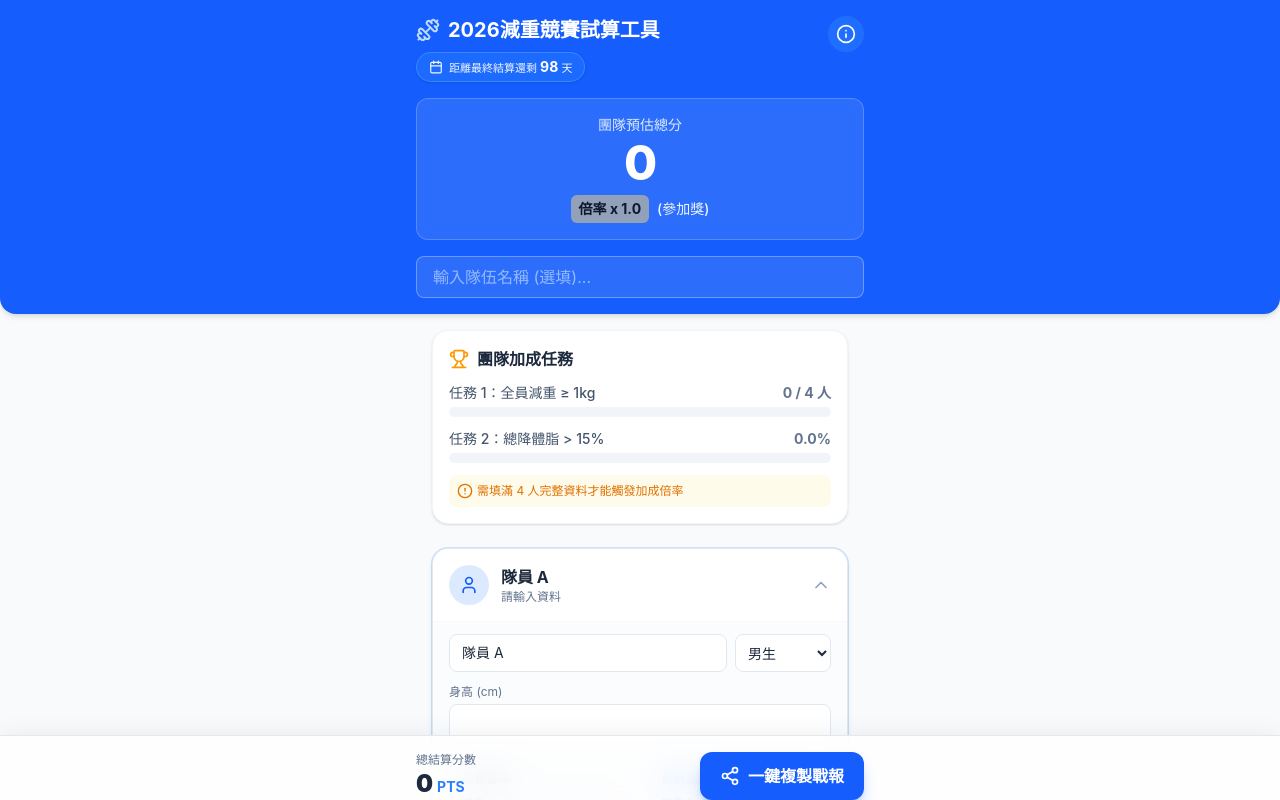
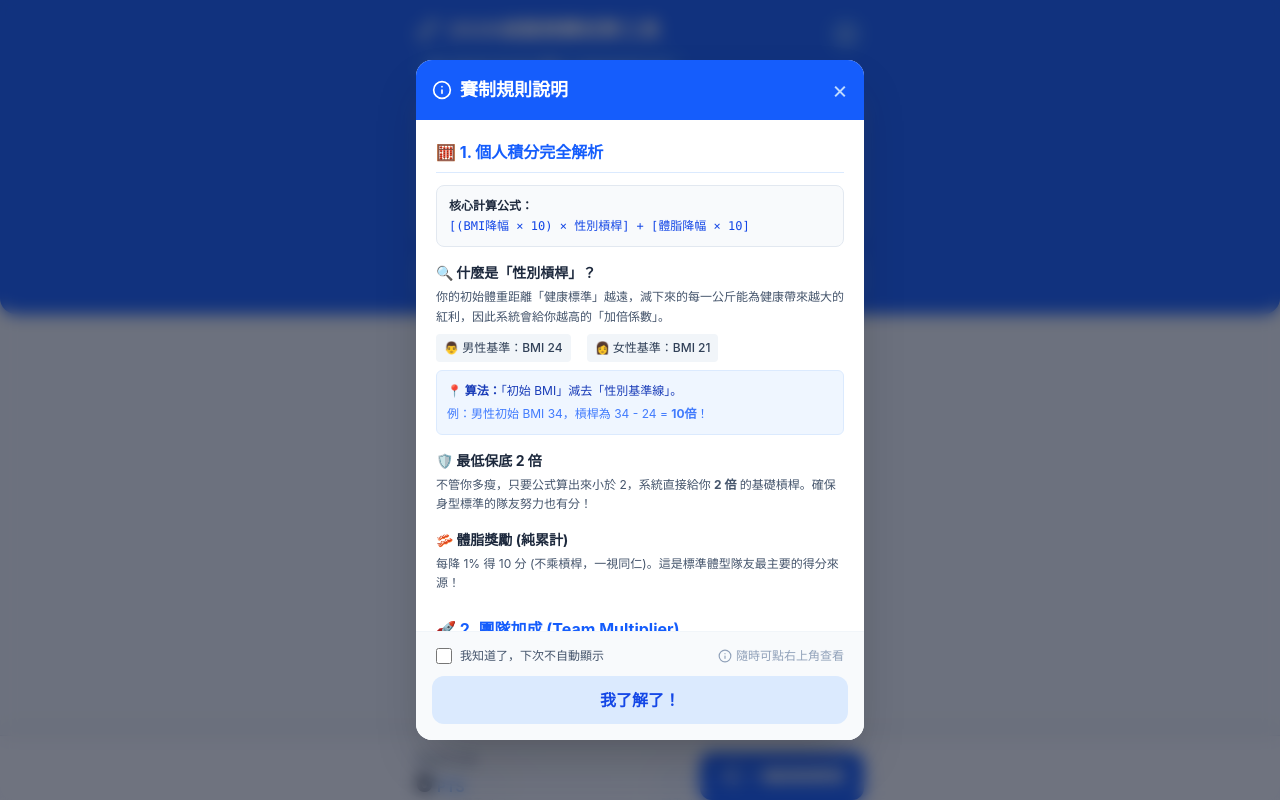
Before and after one commit to donald0124/JJBS, a React (Vite) app: page / in a window 1280 px wide. Shown: the top 800 px of the page. Built offline with nearby package versions, Linux system fonts and the light colour scheme.

Commit message:
feat: 新增關閉規則視窗的功能及相關狀態管理

```diff
--- a/src/App.jsx
+++ b/src/App.jsx
@@ -49,6 +49,17 @@ export default function App() {
   const [showRules, setShowRules] = useState(false);
   const [showDatesModal, setShowDatesModal] = useState(false); // 新增：控制時程表彈出視窗
   const [copyStatus, setCopyStatus] = useState('');
+  const [dontShow, setDontShow] = useState(false);
+
+  // --- 新增：處理關閉規則視窗 ---
+  const handleCloseRules = () => {
+    if (dontShow) {
+      localStorage.setItem('hide-health-leverage-rules', 'true');
+    } else {
+      localStorage.removeItem('hide-health-leverage-rules'); // 若取消勾選，則清掉設定
+    }
+    setShowRules(false);
+  };
 
   // --- 計算倒數天數 ---
   const daysLeft = useMemo(() => {
@@ -60,8 +71,9 @@ export default function App() {
     return diffDays > 0 ? diffDays : 0; // 若已結束則顯示 0
   }, []);
 
-  // --- LocalStorage 存取 ---
+  // --- LocalStorage 存取與首次載入檢查 ---
   useEffect(() => {
+    // 1. 讀取之前的隊伍資料
     const savedData = localStorage.getItem('health-leverage-3-data');
     if (savedData) {
       try {
@@ -72,7 +84,16 @@ export default function App() {
         console.error("Failed to parse saved data", e);
       }
     }
+
+    // 2. 檢查是否需要自動顯示規則視窗 (新增這段)
+    const hideRules = localStorage.getItem('hide-health-leverage-rules');
+    if (hideRules === 'true') {
+      setDontShow(true);
+    } else {
+      setShowRules(true); // 如果沒設定過隱藏，就預設彈出
+    }
   }, []);
+
 
   useEffect(() => {
     localStorage.setItem('health-leverage-3-data', JSON.stringify({ teamName, members }));
@@ -174,21 +195,40 @@ export default function App() {
     text += `🔥 目前團隊總分：${teamStats.finalScore} 分 (倍率 x${teamStats.multiplier})\n\n`;
 
     text += `📊 團隊加成任務：\n`;
-    text += `${teamStats.isWeightGoalMet ? '✅' : '❌'} 全員減重大於 1kg (${teamStats.membersMeetingWeightGoal}/4達成)\n`;
-    text += `${teamStats.isFatGoalMet ? '✅' : '❌'} 體脂降幅大於 15% (累計 ${teamStats.totalFatDrop}%)\n\n`;
+    text += `${teamStats.isWeightGoalMet ? '✅' : '❌'} 全員減重 ≥ 1kg (${teamStats.membersMeetingWeightGoal}/4達成)\n`;
+    text += `${teamStats.isFatGoalMet ? '✅' : '❌'} 體脂降幅 > 15% (累計 ${teamStats.totalFatDrop}%)\n\n`;
 
-    text += `👤 隊員個別貢獻：\n`;
+    text += `🧑‍🤝‍🧑 隊員個別戰況：\n`;
+
+    // 輔助函式：處理數字與箭頭符號
+    const formatChange = (value, unit = '') => {
+      const num = parseFloat(value);
+      if (num > 0) return `↓${num}${unit}`;
+      if (num < 0) return `↑${Math.abs(num)}${unit}`;
+      return `0.0${unit}`;
+    };
+
     teamStats.members.forEach(m => {
       if (m.isValid) {
-        text += `- ${m.name || '未命名'} (${m.gender === 'male' ? '男' : '女'}): 貢獻 ${m.stats.score}分 (槓桿 ${m.stats.leverage}x)\n`;
+        // 計算初始 BMI
+        const heightM = parseFloat(m.height) / 100;
+        const initBMI = (parseFloat(m.initialWeight) / (heightM * heightM)).toFixed(1);
+
+        text += `👤 ${m.name || '未命名'} (${m.gender === 'male' ? '男' : '女'}) | 起始：${m.initialWeight}kg / ${m.initialFat}% BMI=${initBMI}\n`;
+        text += `⭐ 貢獻 ${m.stats.score} 分 (槓桿 ${m.stats.leverage}x)\n`;
+        text += `📈 進度：體重${formatChange(m.stats.weightDrop, 'kg')} | 體脂${formatChange(m.stats.fatDrop, '%')} | BMI${formatChange(m.stats.bmiDrop)}\n`;
+        text += `\n`;
       } else {
-        text += `- ${m.name || '未命名'}: 資料未齊全\n`;
+        text += `👤 ${m.name || '未命名'} : ⚠️ 測量資料尚未齊全\n`;
+        text += `\n`;
       }
     });
 
-    text += `\n💪 繼續加油，脂肪殺手們！\n👉 點此模擬分數：https://donald0124.github.io/JJBS/`;
+    // 🌟 在結語這裡加上了倒數天數 (daysLeft)
+    text += `\n⏳ 倒數 ${daysLeft} 天！繼續加油，脂肪殺手們！\n👉 點此模擬分數：https://donald0124.github.io/JJBS/`;
     return text;
   };
+
 
   const handleCopy = () => {
     const text = generateShareText();
@@ -234,7 +274,7 @@ export default function App() {
                 className="mt-2 bg-blue-500/40 hover:bg-blue-400 border border-blue-400/50 text-blue-50 text-[11px] py-1 px-3 rounded-full flex items-center gap-1.5 transition shadow-sm backdrop-blur-sm"
               >
                 <Calendar className="w-3.5 h-3.5" />
-                <span>距離最終結算還剩 <strong className="text-white text-sm">{daysLeft}</strong> 天</span>
+                <span>距離最終結算還剩 <strong className="text-white text-sm">{daysLeft}</strong> 天 (點擊查看量測日程)</span>
               </button>
             </div>
             <button
@@ -303,7 +343,7 @@ export default function App() {
                 </span>
               </div>
               <div className="w-full bg-slate-100 rounded-full h-2.5 relative">
-                <div className={`h-2.5 rounded-full ${teamStats.isFatGoalMet ? 'bg-green-500' : 'bg-amber-500'}`} style={{ width: `${Math.min(100, (parseFloat(teamStats.totalFatDrop) / 20) * 100)}%` }}></div>
+                <div className={`h-2.5 rounded-full ${teamStats.isFatGoalMet ? 'bg-green-500' : 'bg-amber-500'}`} style={{ width: `${Math.min(100, (parseFloat(teamStats.totalFatDrop) / 15) * 100)}%` }}></div>
               </div>
             </div>
           </div>
@@ -518,7 +558,7 @@ export default function App() {
               <h3 className="font-bold text-lg flex items-center gap-2">
                  <Info className="w-5 h-5" /> 賽制規則說明
               </h3>
-              <button onClick={() => setShowRules(false)} className="text-blue-200 hover:text-white text-2xl leading-none">&times;</button>
+              <button onClick={handleCloseRules} className="text-blue-200 hover:text-white text-2xl leading-none">&times;</button>
             </div>
 
             {/* Content Body */}
@@ -606,9 +646,26 @@ export default function App() {
             </div>
 
             {/* Footer / Action */}
-            <div className="p-4 border-t border-slate-100 bg-slate-50">
+            <div className="p-4 border-t border-slate-100 bg-slate-50 flex flex-col gap-3">
+
+               {/* 溫馨提醒與 Checkbox 區塊 */}
+               <div className="flex items-center justify-between text-xs px-1">
+                 <label className="flex items-center gap-2 cursor-pointer text-slate-600 hover:text-slate-800">
+                   <input
+                     type="checkbox"
+                     className="w-4 h-4 rounded border-slate-300 text-blue-600 focus:ring-blue-500 cursor-pointer"
+                     checked={dontShow}
+                     onChange={(e) => setDontShow(e.target.checked)}
+                   />
+                   <span>我知道了，下次不自動顯示</span>
+                 </label>
+                 <span className="flex items-center gap-1 text-slate-400">
+                   <Info className="w-3.5 h-3.5" /> 隨時可點右上角查看
+                 </span>
+               </div>
+
                <button
-                 onClick={() => setShowRules(false)}
+                 onClick={handleCloseRules}
                  className="w-full bg-blue-100 text-blue-700 py-3 rounded-xl font-bold text-base hover:bg-blue-200 transition-colors active:scale-[0.98]"
                >
                  我了解了！
@@ -665,7 +722,7 @@ export default function App() {
                     <p className="text-xs text-slate-600 mt-1 flex items-center gap-1 font-medium">
                       <Clock className="w-3.5 h-3.5 text-amber-500" /> 2026/06/03 - 06/09 12：00
                     </p>
-                    <p className="text-[11px] text-slate-500 mt-1 bg-amber-50 p-1.5 rounded border border-amber-100">雙主機測量，一翻兩瞪眼！決定最終排行</p>
+                    <p className="text-[11px] text-slate-500 mt-1 bg-amber-50 p-1.5 rounded border border-amber-100">雙主機測量，一翻兩瞪眼！決定最終排名</p>
                   </div>
                 </div>
 
```
